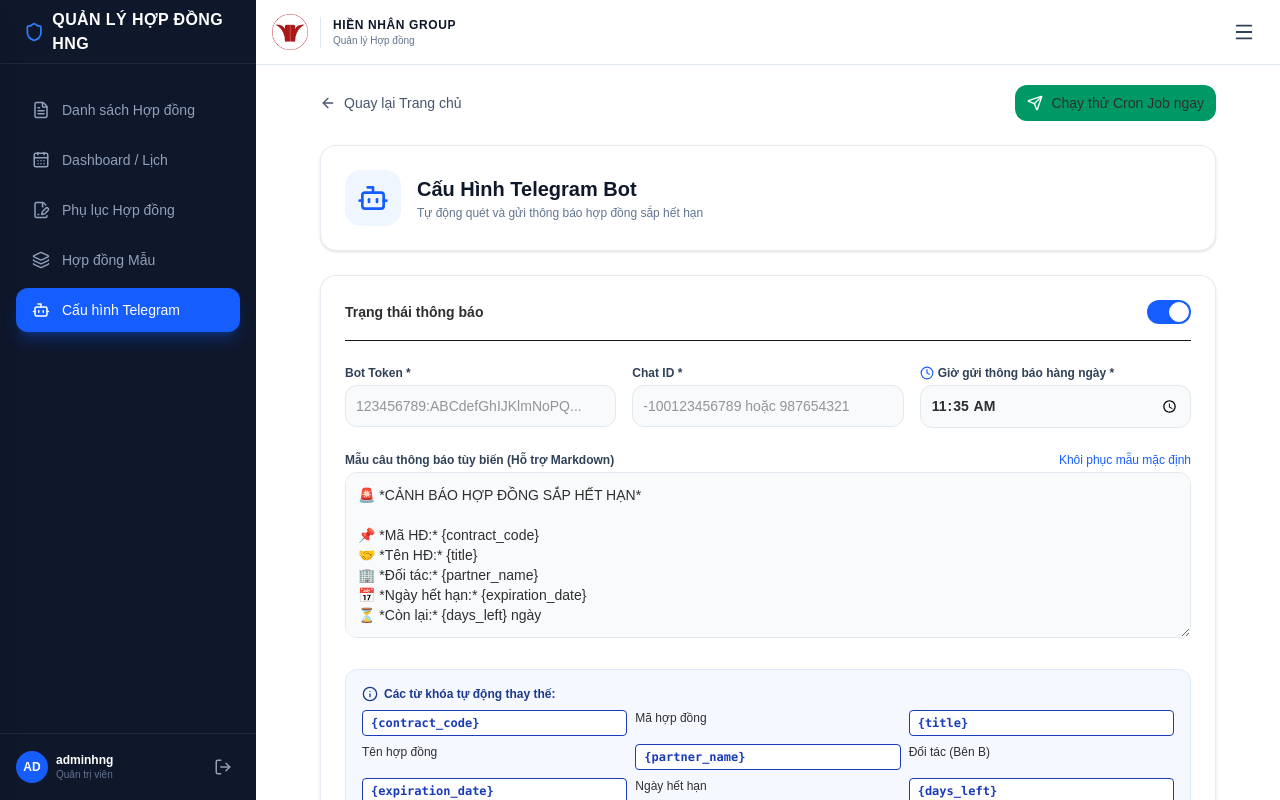
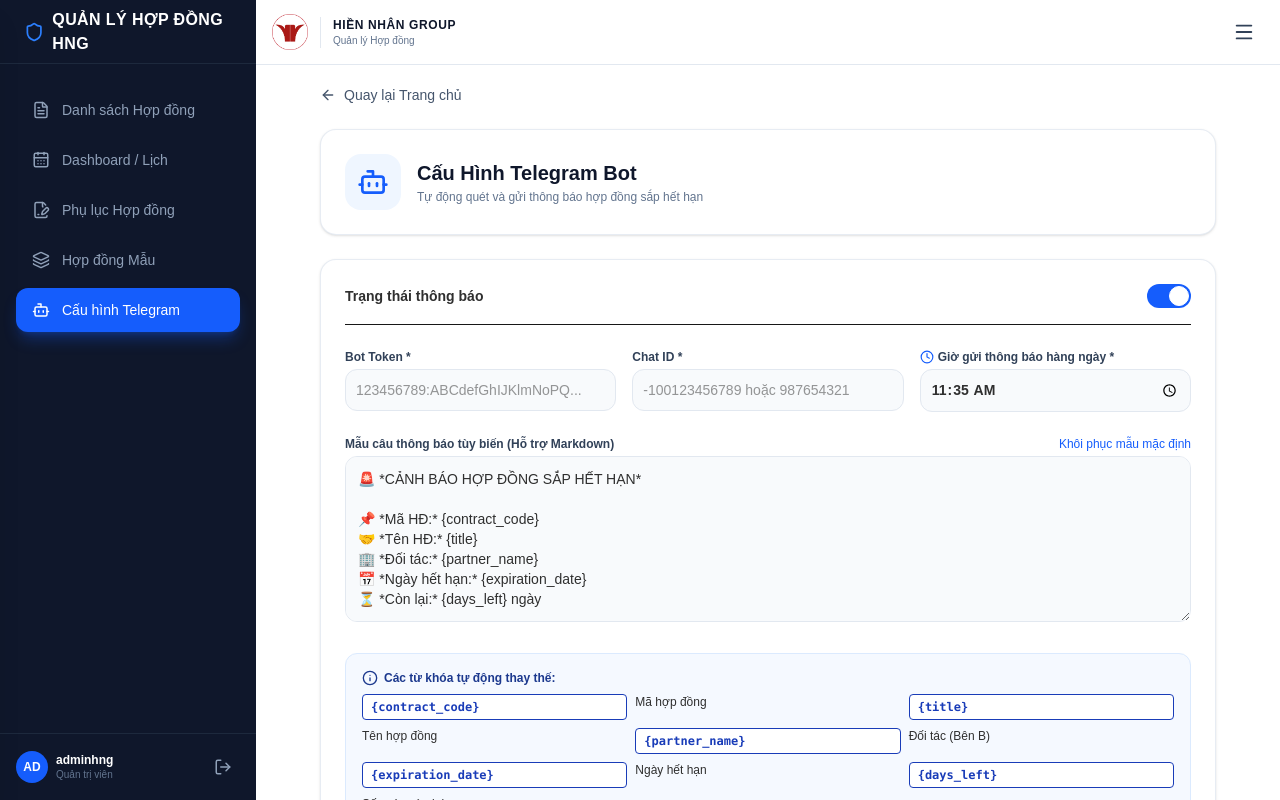
Before and after one commit to bangnguyen0110/quan-ly-hop-dong, a Next.js app: page /telegram in a window 1280 px wide. Shown: the top 800 px of the page. Built offline with nearby package versions, Linux system fonts and the light colour scheme; no server answers; the database is empty; sample sign-in values are in the browser's storage.

Commit message:
them tinh nang 27

```diff
--- a/src/app/globals.css
+++ b/src/app/globals.css
@@ -40,3 +40,7 @@ textarea, input, option, select, span{
 .pt-20 {
     padding-top: calc(var(--spacing) * 5);
 }
+
+button.flex.items-center.gap-2.px-3.py-2.bg-emerald-600.text-white.rounded-xl.text-sm.font-medium.hover\:bg-emerald-700.transition.disabled\:opacity-60 {
+    display: none;
+}
```
